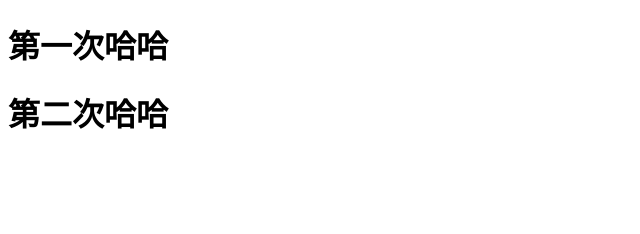
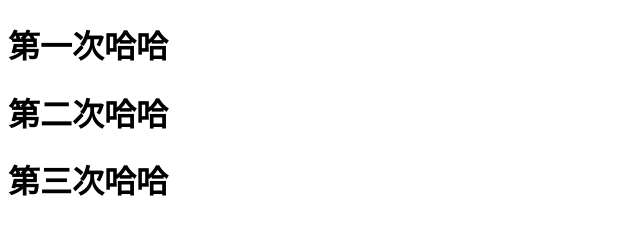
Before and after one commit to suyuannn/git_exercise, a plain HTML site: page index.html in a window 1280 px wide. Shown: the whole page, without its empty margins (0-640 px from the left). Drawn offline with Linux system fonts and the light colour scheme.

Commit message:
第三次提交

```diff
--- a/index.html
+++ b/index.html
@@ -11,6 +11,7 @@
 <body>
     <h1>第一次哈哈</h1>
     <h1>第二次哈哈</h1>
+    <h1>第三次哈哈</h1>
 </body>
 
 </html>
```
